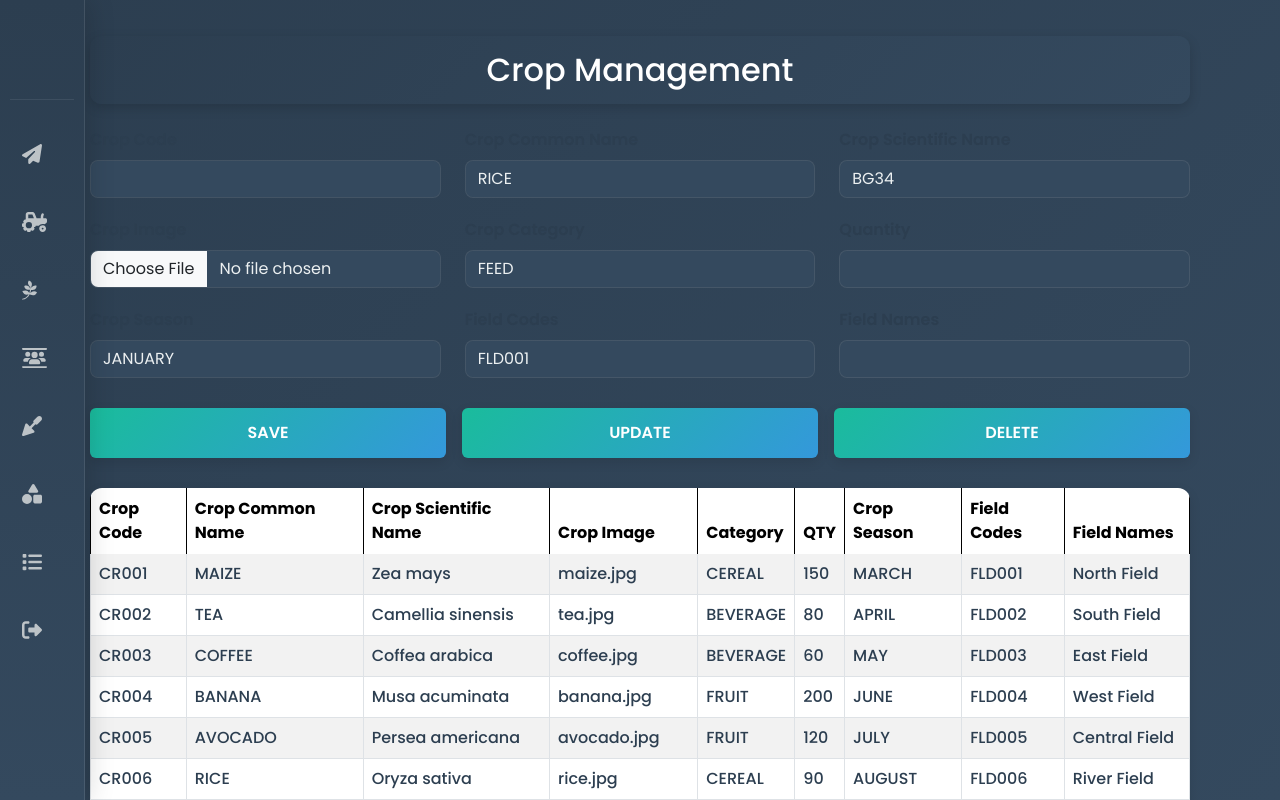
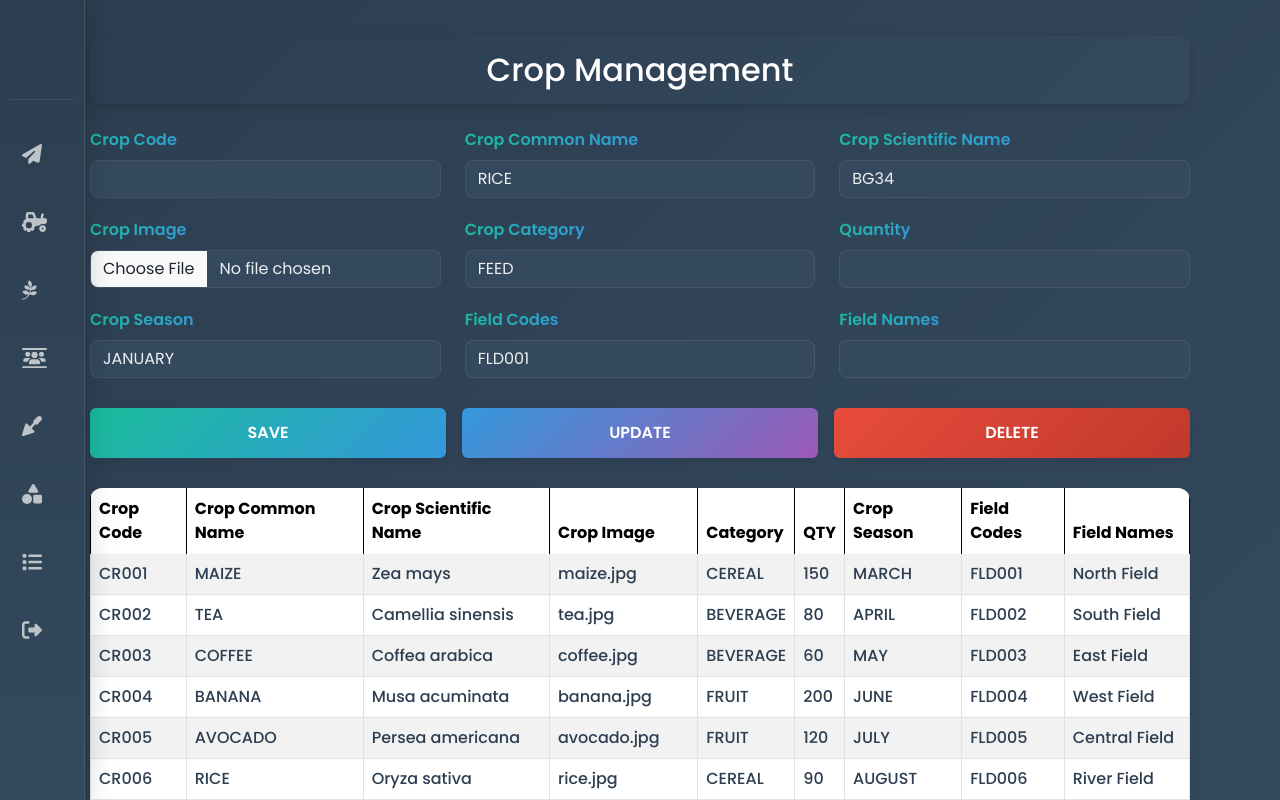
Before and after one commit to Bd-Mutant7/AgriSync, a React (Vite) app: page /crop in a window 1280 px wide. Built offline with nearby package versions, Linux system fonts and the light colour scheme.

Commit message:
Update Crop.tsx

```diff
--- a/src/pages/Crop/Crop.tsx
+++ b/src/pages/Crop/Crop.tsx
@@ -11,6 +11,16 @@ export function Crop() {
     const crops = useSelector((state: RootState) => state.crop);
     const fields = useSelector((state: RootState) => state.field.fields);
     const [crop, setCrop] = useState<CropModel | null>(null);
+
+    // UPDATED: Label style with gradient text
+    const labelStyle = {
+        fontWeight: "600",
+        marginBottom: "8px",
+        background: "linear-gradient(135deg, #1abc9c, #3498db)",
+        WebkitBackgroundClip: "text",
+        WebkitTextFillColor: "transparent",
+        backgroundClip: "text"
+    };
 
     const commonNames = [
         { value: "RICE", label: "RICE" },
@@ -64,7 +74,6 @@ export function Crop() {
         boxShadow: "0 4px 12px rgba(0, 0, 0, 0.1)",
         transition: "all 0.3s ease"
     };
-
 
     const inputStyle = {
         backgroundColor: "#34495e",
@@ -138,11 +147,11 @@ export function Crop() {
             <form id="cropForm" encType="multipart/form-data" name="FormData">
                 <div className="form-group row" style={{ marginBottom: "20px" }}>
                     <div className="col-md-4">
-                        <label htmlFor="cropCode1" style={{ color: "#2c3e50", fontWeight: "600", marginBottom: "8px" }}>Crop Code</label>
+                        <label htmlFor="cropCode1" style={labelStyle}>Crop Code</label>
                         <input type="text" className="form-control" style={inputStyle} id="cropCode1" name="cropCode" required value={crop?.cropCode || ""} onChange={handleChange} />
                     </div>
                     <div className="col-md-4">
-                        <label htmlFor="cropCommonName" style={{ color: "#2c3e50", fontWeight: "600", marginBottom: "8px" }}>Crop Common Name</label>
+                        <label htmlFor="cropCommonName" style={labelStyle}>Crop Common Name</label>
                         <select className="form-control" style={inputStyle} id="cropCommonName" name="cropCommonName" required value={crop?.cropCommonName || ""} onChange={handleChange}>
                             {commonNames.map((option) => (
                                 <option key={option.value} value={option.value} style={{ backgroundColor: "#34495e", color: "#ecf0f1" }}>{option.label}</option>
@@ -150,7 +159,7 @@ export function Crop() {
                         </select>
                     </div>
                     <div className="col-md-4">
-                        <label htmlFor="cropScientificName" style={{ color: "#2c3e50", fontWeight: "600", marginBottom: "8px" }}>Crop Scientific Name</label>
+                        <label htmlFor="cropScientificName" style={labelStyle}>Crop Scientific Name</label>
                         <select className="form-control" style={inputStyle} id="cropScientificName" name="cropScientificName" required value={crop?.cropScientificName || ""} onChange={handleChange}>
                             {scientificNames.map((option) => (
                                 <option key={option.value} value={option.value} style={{ backgroundColor: "#34495e", color: "#ecf0f1" }}>{option.label}</option>
@@ -161,11 +170,11 @@ export function Crop() {
 
                 <div className="form-group row" style={{ marginBottom: "20px" }}>
                     <div className="col-md-4">
-                        <label htmlFor="cropImage" style={{ color: "#2c3e50", fontWeight: "600", marginBottom: "8px" }}>Crop Image</label>
+                        <label htmlFor="cropImage" style={labelStyle}>Crop Image</label>
                         <input type="file" className="form-control file-input" style={inputStyle} id="cropImage" name="cropImage" accept="image/*" onChange={handleChange} />
                     </div>
                     <div className="col-md-4">
-                        <label htmlFor="category" style={{ color: "#2c3e50", fontWeight: "600", marginBottom: "8px" }}>Crop Category</label>
+                        <label htmlFor="category" style={labelStyle}>Crop Category</label>
                         <select className="form-control" style={inputStyle} id="category" name="category" required value={crop?.category || ""} onChange={handleChange}>
                             {categories.map((option) => (
                                 <option key={option.value} value={option.value} style={{ backgroundColor: "#34495e", color: "#ecf0f1" }}>{option.label}</option>
@@ -173,14 +182,14 @@ export function Crop() {
                         </select>
                     </div>
                     <div className="col-md-4">
-                        <label htmlFor="qty" style={{ color: "#2c3e50", fontWeight: "600", marginBottom: "8px" }}>Quantity</label>
+                        <label htmlFor="qty" style={labelStyle}>Quantity</label>
                         <input type="number" className="form-control" style={inputStyle} id="qty" name="qty" required value={crop?.qty || ""} onChange={handleChange} />
                     </div>
                 </div>
 
                 <div className="form-group row" style={{ marginBottom: "20px" }}>
                     <div className="col-md-4">
-                        <label htmlFor="cropSeason" style={{ color: "#2c3e50", fontWeight: "600", marginBottom: "8px" }}>Crop Season</label>
+                        <label htmlFor="cropSeason" style={labelStyle}>Crop Season</label>
                         <select className="form-control" style={inputStyle} id="cropSeason" name="cropSeason" required value={crop?.cropSeason || ""} onChange={handleChange}>
                             {seasons.map((option) => (
                                 <option key={option.value} value={option.value} style={{ backgroundColor: "#34495e", color: "#ecf0f1" }}>{option.label}</option>
@@ -188,7 +197,7 @@ export function Crop() {
                         </select>
                     </div>
                     <div className="col-md-4">
-                        <label htmlFor="fieldCodes" style={{ color: "#2c3e50", fontWeight: "600", marginBottom: "8px" }}>Field Codes</label>
+                        <label htmlFor="fieldCodes" style={labelStyle}>Field Codes</label>
                         <select className="form-control" style={inputStyle} id="fieldCodes" name="fieldCodes" required value={crop?.fieldCodes || ""} onChange={handleChange}>
                             {fields.map((field) => (
                                 <option key={field.fieldCode} value={field.fieldCode} style={{ backgroundColor: "#34495e", color: "#ecf0f1" }}>{field.fieldCode}</option>
@@ -196,15 +205,15 @@ export function Crop() {
                         </select>
                     </div>
                     <div className="col-md-4">
-                        <label htmlFor="fieldNames" style={{ color: "#2c3e50", fontWeight: "600", marginBottom: "8px" }}>Field Names</label>
+                        <label htmlFor="fieldNames" style={labelStyle}>Field Names</label>
                         <input type="text" className="form-control" style={inputStyle} id="fieldNames" name="fieldNames" required value={crop?.fieldNames || ""} onChange={handleChange} />
                     </div>
                 </div>
 
                 <div className="mt-3 col-md-12 d-flex justify-content-start gap-3">
                     <ActionButton id="saveCropBtn" label="SAVE" style={buttonStyle} onClick={handleSave} />
-                    <ActionButton id="updateCropBtn" label="UPDATE" style={buttonStyle} onClick={handleUpdate} />
-                    <ActionButton id="deleteCropBtn" label="DELETE" style={buttonStyle} onClick={handleDelete} />
+                    <ActionButton id="updateCropBtn" label="UPDATE" style={{ ...buttonStyle, background: "linear-gradient(135deg, #3498db, #9b59b6)" }} onClick={handleUpdate} />
+                    <ActionButton id="deleteCropBtn" label="DELETE" style={{ ...buttonStyle, background: "linear-gradient(135deg, #e74c3c, #c0392b)" }} onClick={handleDelete} />
                 </div>
             </form>
 
```
